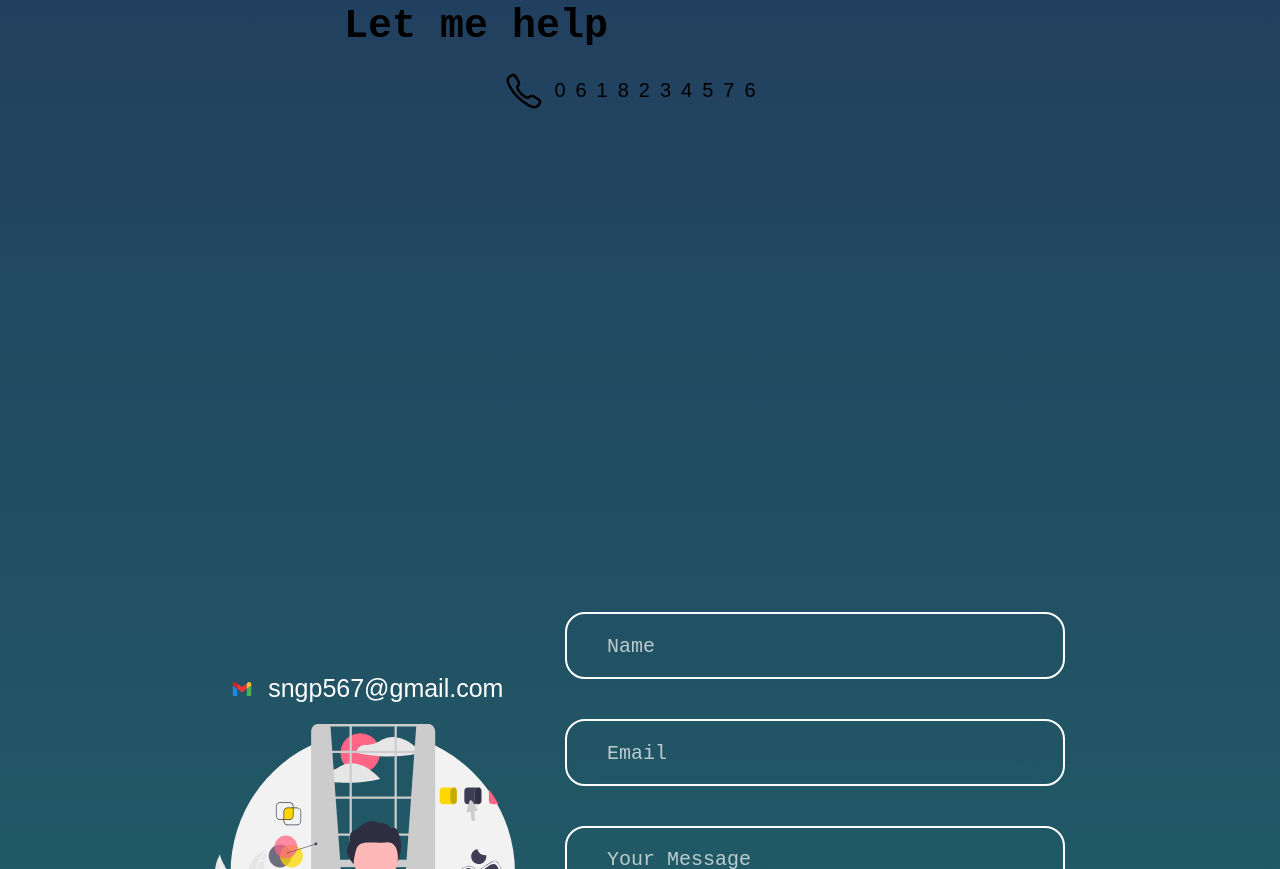
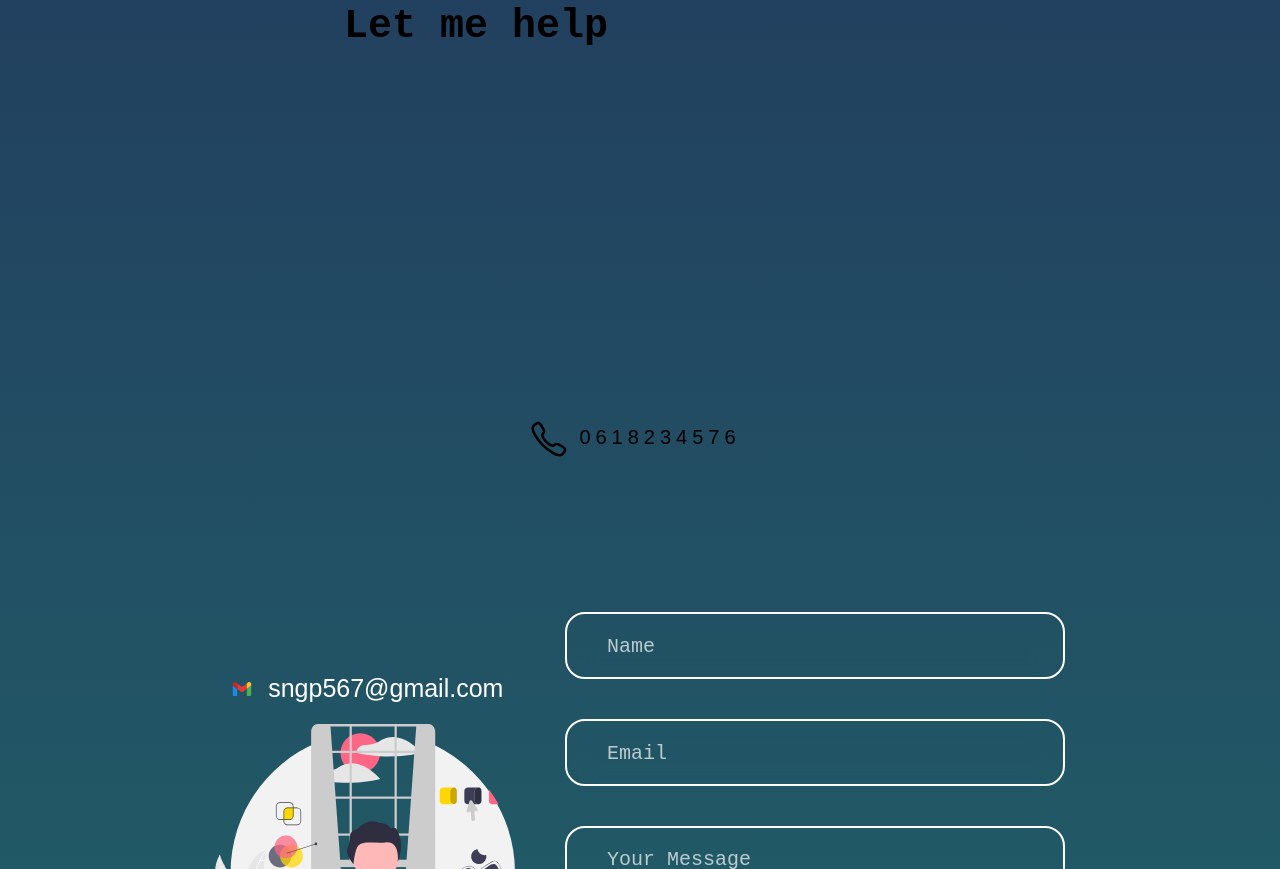
Before and after one commit to MoeNassi/Portfolio, a plain HTML site: page index.html in a window 1280 px wide. Shown: the part 1067-1936 px from the top of the page. Drawn offline with nearby package versions, Linux system fonts and the light colour scheme; no server answers; files whose address does not match are found by name.

Commit message:
Update style.css

```diff
--- a/assets/style.css
+++ b/assets/style.css
@@ -339,14 +339,16 @@ input::placeholder{
 .start{
 	display: flex;
 	justify-content: center;
-	align-items: center;
+	align-items: flex-end;
+	height: 50vh;
 }
 .phonenumber{
 	width: 40px;
+	margin-bottom: 10px;
 }
 .numero{
-	margin-bottom: 0;
+	margin-bottom: 10px;
     font-size: 20px;
     padding: 10px;
-	letter-spacing: 10px;
+	letter-spacing: 5px;
 }
```
